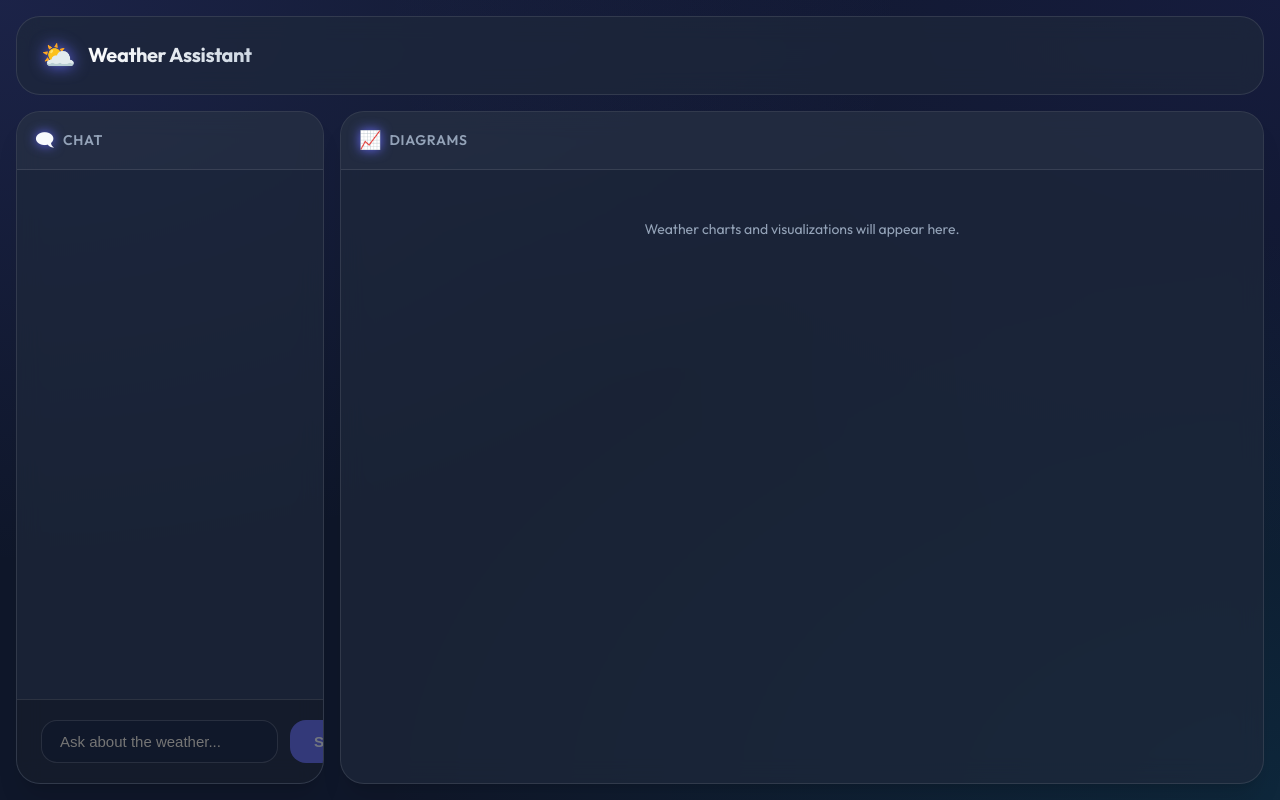
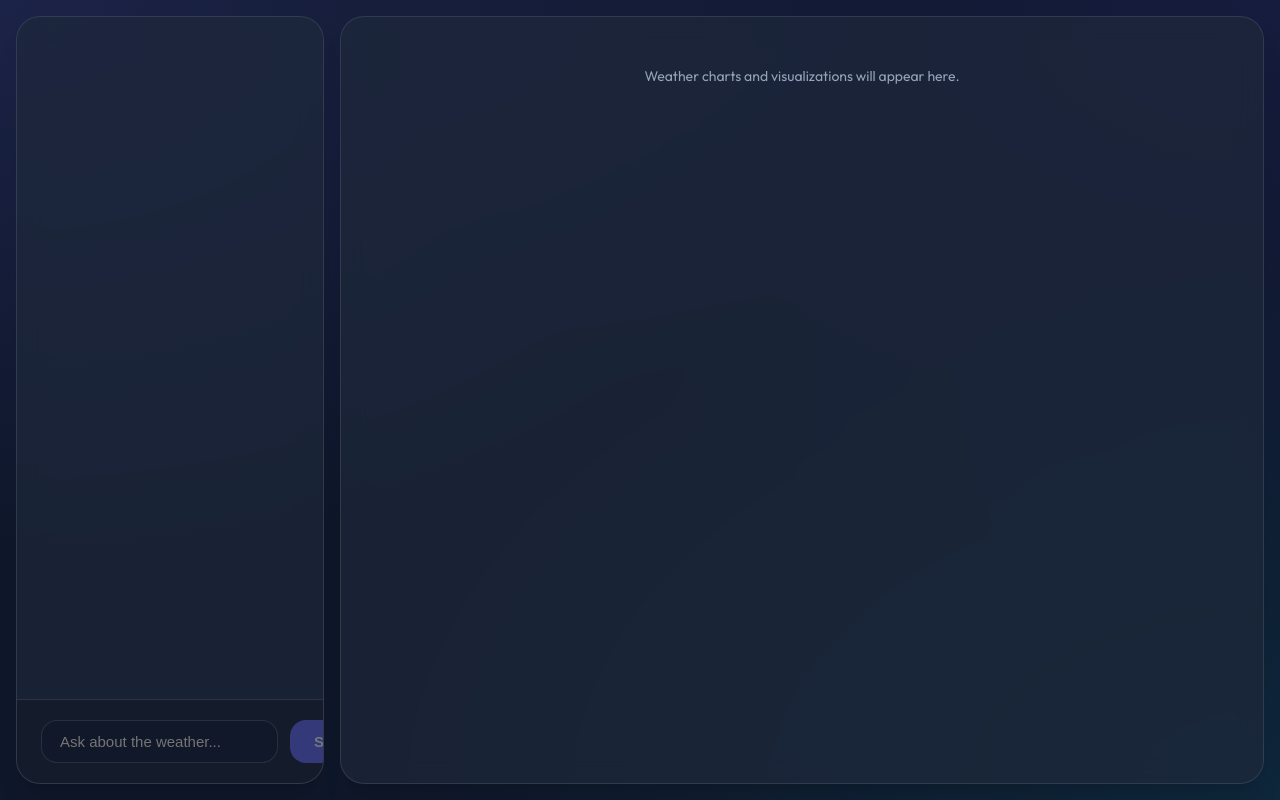
Before and after one commit to semyyy/wearther-agent, a React (Vite) app in the folder frontend/: page / in a window 1280 px wide. Built offline with nearby package versions, Linux system fonts and the light colour scheme.

Commit message:
style: Remove all headers from the app, chat window, and diagrams panel.

```diff
--- a/frontend/src/App.tsx
+++ b/frontend/src/App.tsx
@@ -9,11 +9,6 @@ export default function App() {
 
   return (
     <div className={styles.appLayout}>
-      <header className={styles.appHeader}>
-        <span className={styles.appHeaderIcon}>&#9925;</span>
-        <span className={styles.appHeaderTitle}>Weather Assistant</span>
-      </header>
-
       <ChatWindow
         messages={messages}
         isLoading={isLoading}
--- a/frontend/src/components/ChatWindow.tsx
+++ b/frontend/src/components/ChatWindow.tsx
@@ -3,7 +3,6 @@ import MessageList from "./MessageList";
 import ChatInput from "./ChatInput";
 import Spinner from "./Spinner";
 import layoutStyles from "../styles/layout.module.css";
-import styles from "../styles/chat.module.css";
 
 interface Props {
   messages: ChatMessage[];
@@ -15,11 +14,6 @@ interface Props {
 export default function ChatWindow({ messages, isLoading, thinkingStatus, onSend }: Props) {
   return (
     <div className={layoutStyles.chatPanel}>
-      <div className={styles.panelHeader}>
-        <span className={styles.panelIcon}>&#128488;</span>
-        <span className={styles.panelTitle}>Chat</span>
-      </div>
-
       <MessageList messages={messages} />
 
       {isLoading && <Spinner status={thinkingStatus} />}
--- a/frontend/src/components/DiagramsPanel.tsx
+++ b/frontend/src/components/DiagramsPanel.tsx
@@ -11,10 +11,6 @@ interface Props {
 export default function DiagramsPanel({ toolData }: Props) {
   return (
     <div className={styles.diagramsPanel}>
-      <div className={styles.panelHeader}>
-        <span className={styles.panelIcon}>&#128200;</span>
-        <span className={styles.panelTitle}>Diagrams</span>
-      </div>
       <div className={styles.diagramsContent}>
         {toolData ? (
           <>
--- a/frontend/src/styles/layout.module.css
+++ b/frontend/src/styles/layout.module.css
@@ -1,63 +1,12 @@
-/* ===== 2-Zone Layout (Chat 25% | Diagrams 75%) ===== */
+/* ===== 2-Zone Layout (Chat 25% | Diagrams 75%) — No headers ===== */
 .appLayout {
   display: grid;
   grid-template-columns: 1fr 3fr;
-  grid-template-rows: auto 1fr;
+  grid-template-rows: 1fr;
   gap: 16px;
   height: 100vh;
   padding: 16px;
   overflow: hidden;
-}
-
-.appHeader {
-  grid-column: 1 / -1;
-  display: flex;
-  align-items: center;
-  gap: 12px;
-  padding: 16px 24px;
-  background: var(--color-surface);
-  backdrop-filter: var(--glass-blur);
-  border: var(--glass-border);
-  border-radius: var(--radius-lg);
-}
-
-.appHeaderIcon {
-  font-size: 28px;
-  filter: drop-shadow(0 0 8px var(--color-primary));
-}
-
-.appHeaderTitle {
-  font-size: 20px;
-  font-weight: 700;
-  letter-spacing: -0.02em;
-  background: linear-gradient(135deg, #fff 0%, #cbd5e1 100%);
-  -webkit-background-clip: text;
-  background-clip: text;
-  -webkit-text-fill-color: transparent;
-}
-
-/* ===== Shared Panel Styles ===== */
-.panelHeader {
-  display: flex;
-  align-items: center;
-  gap: 8px;
-  padding: 14px 18px;
-  background: rgba(255, 255, 255, 0.03);
-  border-bottom: 1px solid var(--color-border);
-  flex-shrink: 0;
-}
-
-.panelIcon {
-  font-size: 18px;
-  filter: drop-shadow(0 0 6px var(--color-primary));
-}
-
-.panelTitle {
-  font-size: 14px;
-  font-weight: 600;
-  text-transform: uppercase;
-  letter-spacing: 0.05em;
-  color: var(--color-text-muted);
 }
 
 .placeholder {
@@ -129,23 +78,17 @@
 @media (max-width: 1279px) and (min-width: 768px) {
   .appLayout {
     grid-template-columns: 1fr;
-    grid-template-rows: auto 1fr 1fr;
+    grid-template-rows: 1fr 1fr;
   }
 
-  .appHeader {
-    grid-column: 1 / -1;
+  .chatPanel {
+    grid-column: 1;
+    grid-row: 1;
   }
 
-  /* Chat on first row */
-  .chatPanel {
+  .diagramsPanel {
     grid-column: 1;
     grid-row: 2;
-  }
-
-  /* Diagrams full width on second row */
-  .diagramsPanel {
-    grid-column: 1;
-    grid-row: 3;
   }
 }
 
@@ -153,15 +96,11 @@
 @media (max-width: 767px) {
   .appLayout {
     grid-template-columns: 1fr;
-    grid-template-rows: auto auto 1fr;
+    grid-template-rows: auto 1fr;
     height: auto;
     min-height: 100vh;
     padding: 8px;
     gap: 8px;
-  }
-
-  .appHeader {
-    padding: 12px 16px;
   }
 
   .chatPanel {
```
Also changed, not shown: 1 other file (tests, documents, lock files or other folders).
